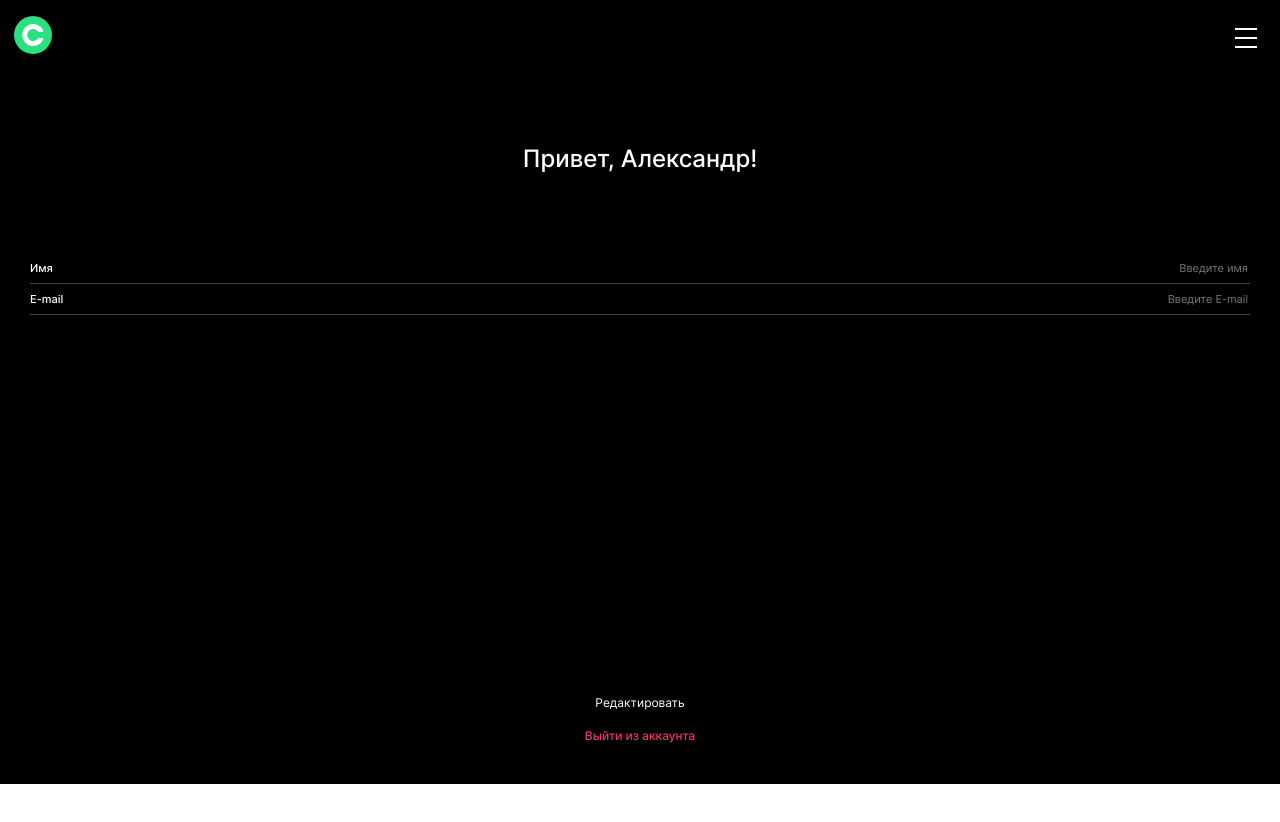
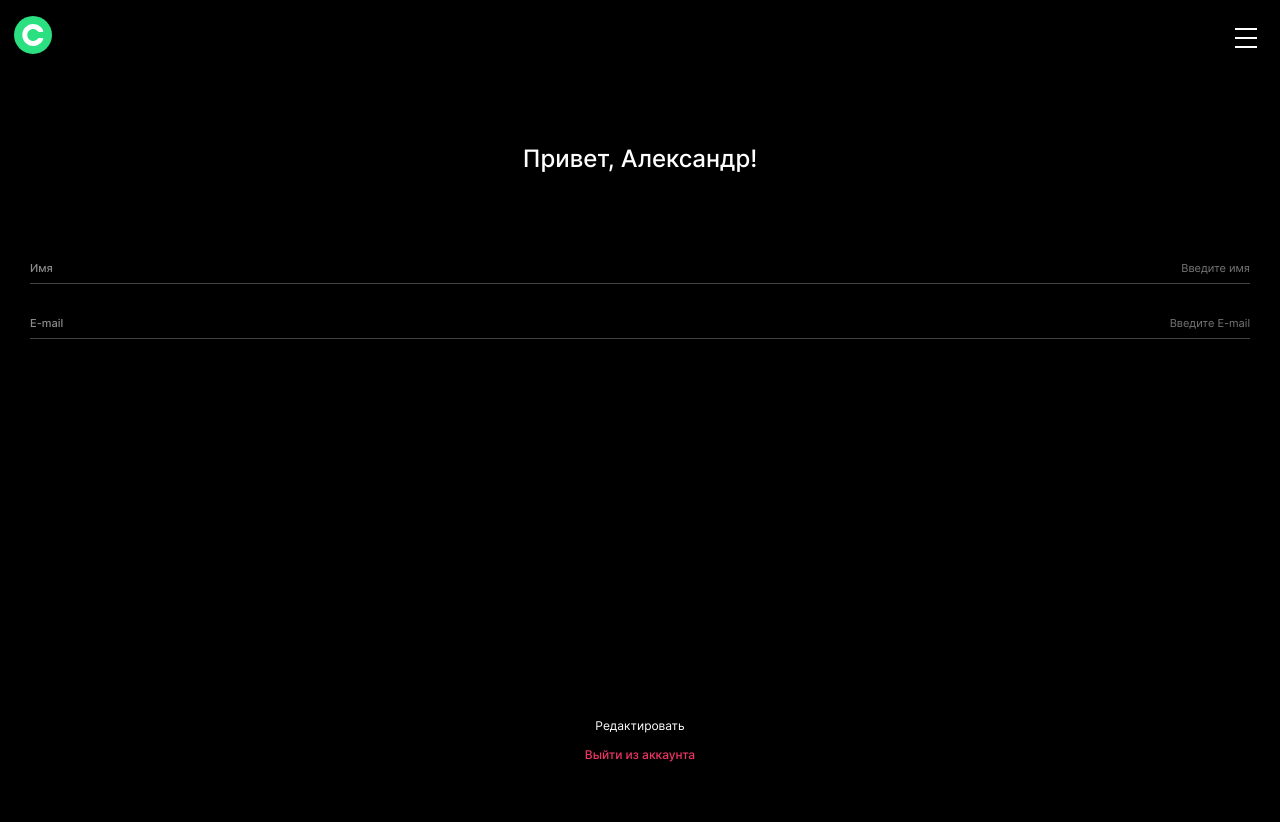
Before and after one commit to Sidorsan/movies-explorer-frontend, a React (Create React App) app: page /profile in a window 1280 px wide. Shown: the top 822 px of the page. Before the commit the page ends 800 px from the top, so only its background shows below. Built offline with nearby package versions, Linux system fonts and the light colour scheme.

Commit message:
deleteClassAndFormAddProfileJs

```diff
--- a/src/components/Form/Form.css
+++ b/src/components/Form/Form.css
@@ -11,6 +11,19 @@
   display: flex;
   flex-direction: column;
   margin-top: 24px;
+}
+
+.form_profile {
+  width: 100%;
+}
+
+.form__section_profile {
+  display: flex;
+  flex-direction: row;
+  width: 100%;
+  justify-content: space-between;
+  height: 30px;
+  border-bottom: 1px solid#424242;
 }
 
 .form__section:first-of-type {
@@ -29,6 +42,13 @@
   margin-top: 0;
 }
 
+.form__input_label_profile {
+  font-weight: 500;
+  font-size: 11px;
+  line-height: 13px;
+  align-self: center;
+}
+
 .form__input {
   width: 260px;
   height: 27px;
@@ -41,6 +61,16 @@
   font-weight: 400;
   font-size: 14px;
   line-height: 17px;
+}
+
+.form__input_profile {
+  height: 30px;
+  width: 120px;
+  font-size: 11px;
+  line-height: 13px;
+  text-align: right;
+  margin: 0;
+  margin-left: auto;
 }
 
 .form__submitButton {
@@ -57,6 +87,20 @@
   opacity: 0.5;
   cursor: pointer;
 }
+
+.form__submitButton_profile {
+  margin: 379px 0 0;
+  color: #FFFFFF;
+  background-color: black;
+  border: none;
+  cursor: pointer;
+  font-weight: 400;
+  font-size: 12px;
+  line-height: 15px;
+  width: auto;
+  height: auto;
+}
+
 
 .form__questionAboutRegistration {
   font-weight: 400;
@@ -79,6 +123,18 @@
   opacity: 0.5;
 }
 
+
+.form__link_profile {
+  margin: 16px 0 0;
+  color: #EE3465;
+  background-color: black;
+  border: none;
+  cursor: pointer;
+  font-weight: 500;
+  font-size: 12px;
+  line-height: 15px;
+}
+
 .form__input_errorState {
   margin: 0;
   font-weight: 400;
@@ -92,3 +148,8 @@
   z-index: 1;
   pointer-events: none;
 }
+
+.form__input_errorState_profile {
+  top: 35px;
+
+}
--- a/src/components/Form/Form.js
+++ b/src/components/Form/Form.js
@@ -19,22 +19,20 @@ function Form({
       <button
         type="submit"
         // onSubmit={handleSubmit}
-        className="form__submitButton"
+        className={`form__submitButton form__submitButton_${name}`}
         value={buttonSubmitTitle}
       >
         {buttonSubmitTitle}
       </button>
 
-
       <p className="form__questionAboutRegistration">
         {questionAboutRegistration}{" "}
         <span>
-            <Link to={link} className="form__link">
+          <Link to={link} className={`form__link form__link_${name}`}>
             {linkTitle}
           </Link>
         </span>
       </p>
-
     </form>
   );
 }
--- a/src/components/Navigation/Navigation.js
+++ b/src/components/Navigation/Navigation.js
@@ -3,15 +3,15 @@ import accaunt from "../../images/accaunt.svg";
 
 function Navigation(props) {
   return (
-    <div class="nav-container">
+    <div className="nav-container">
       <a href="/">
         <img src={logo} alt="Логотип" className="nav-container__logo" />
       </a>
-      <input class="checkbox" type="checkbox" name="" id="" />
-      <div class="hamburger-lines">
-        <span class="line line1"></span>
-        <span class="line line2"></span>
-        <span class="line line3"></span>
+      <input className="checkbox" type="checkbox" name="" id="" />
+      <div className="hamburger-lines">
+        <span className="line line1"></span>
+        <span className="line line2"></span>
+        <span className="line line3"></span>
       </div>
 
       <ul className="header__menuItems">
--- a/src/components/Profile/Profile.css
+++ b/src/components/Profile/Profile.css
@@ -6,7 +6,7 @@
   margin: 70px 30px 40px;
 }
 
-.profile__welcome {
+.profile__title {
   font-weight: 500;
   font-size: 24px;
   line-height: 29px;
@@ -44,57 +44,9 @@
 .profile__userData_line:last-of-type {
   border: none; */
 /* } */
-.profile__form {
+/* .profile__form {
   width: 100%;
   margin: 80px 0 0;
   display: flex;
   flex-direction: column;
-}
-
-.profile__form_line {
-  display: flex;
-  flex-direction: row;
-  width: 100%;
-  justify-content: space-between;
-  height: 30px;
-  border-bottom: 1px solid#424242;
-}
-
-.profile__form_input {
-  background-color: black;
-  border: none;
-  width: 120px;
-  font-size: 11px;
-  line-height: 13px;
-  text-align: right;
-  color: #FFFFFF;
-}
-
-.profile__form_label {
-  font-weight: 500;
-  font-size: 11px;
-  line-height: 13px;
-  align-self: center;
-}
-
-.profile__form_submitButton {
-  margin: 379px 0 0;
-  color: #FFFFFF;
-  background-color: black;
-  border: none;
-  cursor: pointer;
-  font-weight: 400;
-  font-size: 12px;
-  line-height: 15px;
-}
-
-.profile__form_exitAccountButton {
-  margin: 16px 0 0;
-  color: #EE3465;
-  background-color: black;
-  border: none;
-  cursor: pointer;
-  font-weight: 500;
-  font-size: 12px;
-  line-height: 15px;
-}
+} */
--- a/src/components/Profile/Profile.js
+++ b/src/components/Profile/Profile.js
@@ -1,7 +1,7 @@
 import React, { useState } from "react";
 import { Link } from "react-router-dom";
 import { useForm } from "react-hook-form";
-
+import Form from "../Form/Form";
 const Profile = ({ onLogin }) => {
   //  const handleSubmit = (e) => {
   //   e.preventDefault();
@@ -38,8 +38,75 @@ const Profile = ({ onLogin }) => {
 
   return (
     <div className="profile">
-      <p className="profile__welcome">Привет, Александр!</p>
-      <form onSubmit={handleSubmit(onSubmit)} className="profile__form">
+      <h2 className="profile__title">Привет, Александр!</h2>
+
+      <Form
+        name="profile"
+        buttonSubmitTitle="Редактировать"
+        onSubmit={handleSubmit(onSubmit)}
+        questionAboutRegistration=""
+        link="#"
+        linkTitle="Выйти из аккаунта"
+      >
+        <section className="form__section form__section_profile">
+          {" "}
+          <label className="form__input_label form__input_label_profile ">
+            Имя
+          </label>
+          <input
+            placeholder="Введите имя"
+            className="form__input form__input_profile"
+            id="firstName"
+            name="firstName"
+            type="firstName"
+            onChange={handleChange}
+            {...register("firstName", {
+              required: true,
+            })}
+          />
+          <span>
+            {errors?.firstName?.type === "required" && (
+              <p className="form__input_errorState form__input_errorState_profile">
+                Это поле необходимо заполнить
+              </p>
+            )}
+            {errors?.firstName?.type === "maxLength" && (
+              <p className="form__input_errorState form__input_errorState_profile">
+                Имя не должно быть длиннее 20 символов
+              </p>
+            )}
+            {errors?.firstName?.type === "minLength" && (
+              <p className="form__input_errorState form__input_errorState_profile">
+                Имя не должно быть меньше 2 символов
+              </p>
+            )}
+          </span>
+        </section>
+        <section className="form__section form__section_profile">
+          <label className="form__input_label form__input_label_profile">
+            E-mail
+          </label>
+          <input
+            className="form__input form__input_profile"
+            placeholder="Введите E-mail"
+            id="email"
+            name="email"
+            type="email"
+            onChange={handleChange}
+            {...register("email", {
+              required: true,
+              minLength: 8,
+            })}
+          />
+          {errors?.email?.type === "required" && (
+            <p className="form__input_errorState form__input_errorState_profile">
+              Это поле необходимо заполнить
+            </p>
+          )}
+        </section>
+      </Form>
+
+      {/* <form onSubmit={handleSubmit(onSubmit)} className="profile__form">
         <div className="profile__form_line">
           <label className="profile__form_label">Имя</label>
           <input
@@ -93,7 +160,7 @@ const Profile = ({ onLogin }) => {
         <button className="profile__form_exitAccountButton">
           Выйти из аккаунта
         </button>
-      </form>
+      </form> */}
     </div>
   );
 };
```
Lines whose indentation alone changed are shown as unchanged.
